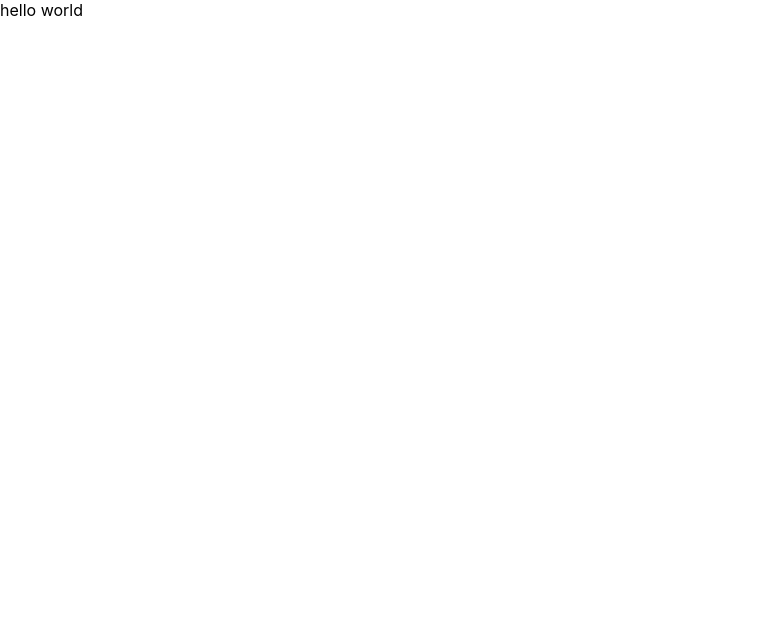
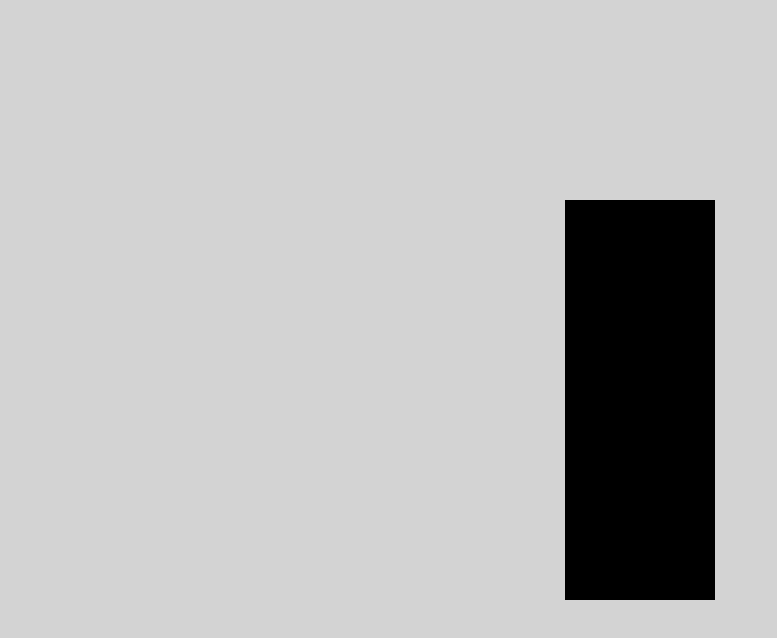
Before and after one commit to cadams8238/trafficLight-codeChallenge, a React (Create React App) app: page / in a window 1280 px wide. Shown: the top 638 px of the page, without its empty margins (0-777 px from the left). Built offline with nearby package versions, Linux system fonts and the light colour scheme.

Commit message:
styled container in App component

```diff
--- a/src/components/App.js
+++ b/src/components/App.js
@@ -1,13 +1,23 @@
-import React, { Component } from 'react';
+import React, { Component } from "react";
+import styles from "../styles/App.module.css";
 
 class App extends Component {
-  render() {
-    return (
-      <div>
-        hello world
-      </div>
-    );
-  }
+	render() {
+		return <div className={styles.container} />;
+	}
+}
+
+function fetchLight() {
+	return new Promise((resolve, reject) => {
+		switch (Math.floor(Math.random() * 3)) {
+			case 0:
+				resolve("red");
+			case 1:
+				resolve("yellow");
+			case 2:
+				resolve("green");
+		}
+	});
 }
 
 export default App;
--- a/src/index.css
+++ b/src/index.css
@@ -6,9 +6,20 @@ body {
 		sans-serif;
 	-webkit-font-smoothing: antialiased;
 	-moz-osx-font-smoothing: grayscale;
+	background-color: lightgrey;
+	display: flex;
+	justify-content: center;
+	align-items: center;
+	min-height: 100vh;
 }
 
 code {
 	font-family: source-code-pro, Menlo, Monaco, Consolas, "Courier New",
 		monospace;
 }
+
+* {
+	font-family: sans-serif;
+	color: #666;
+	font-weight: 400;
+}
--- /dev/null
+++ b/src/styles/App.module.css
@@ -0,0 +1,5 @@
+.container {
+	height: 400px;
+	width: 150px;
+	background-color: black;
+}
```
Lines whose indentation alone changed are shown as unchanged.
